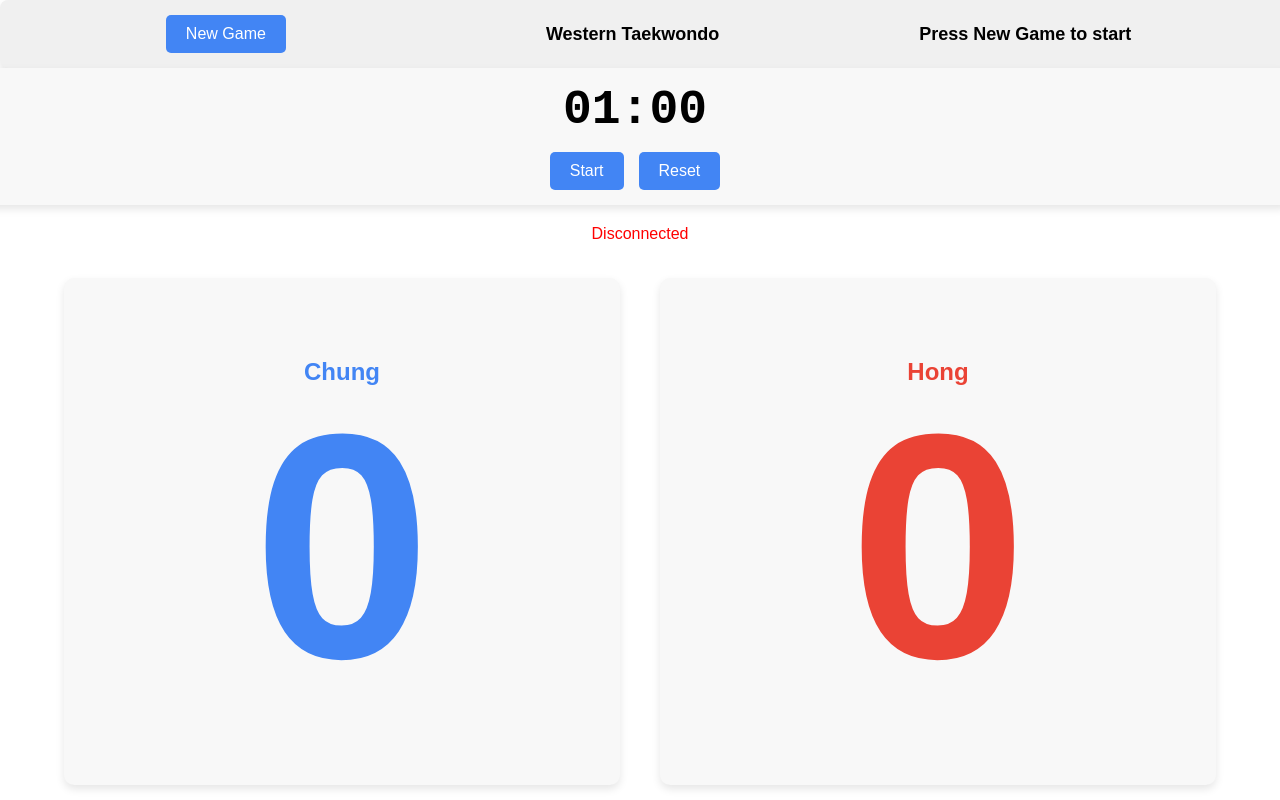
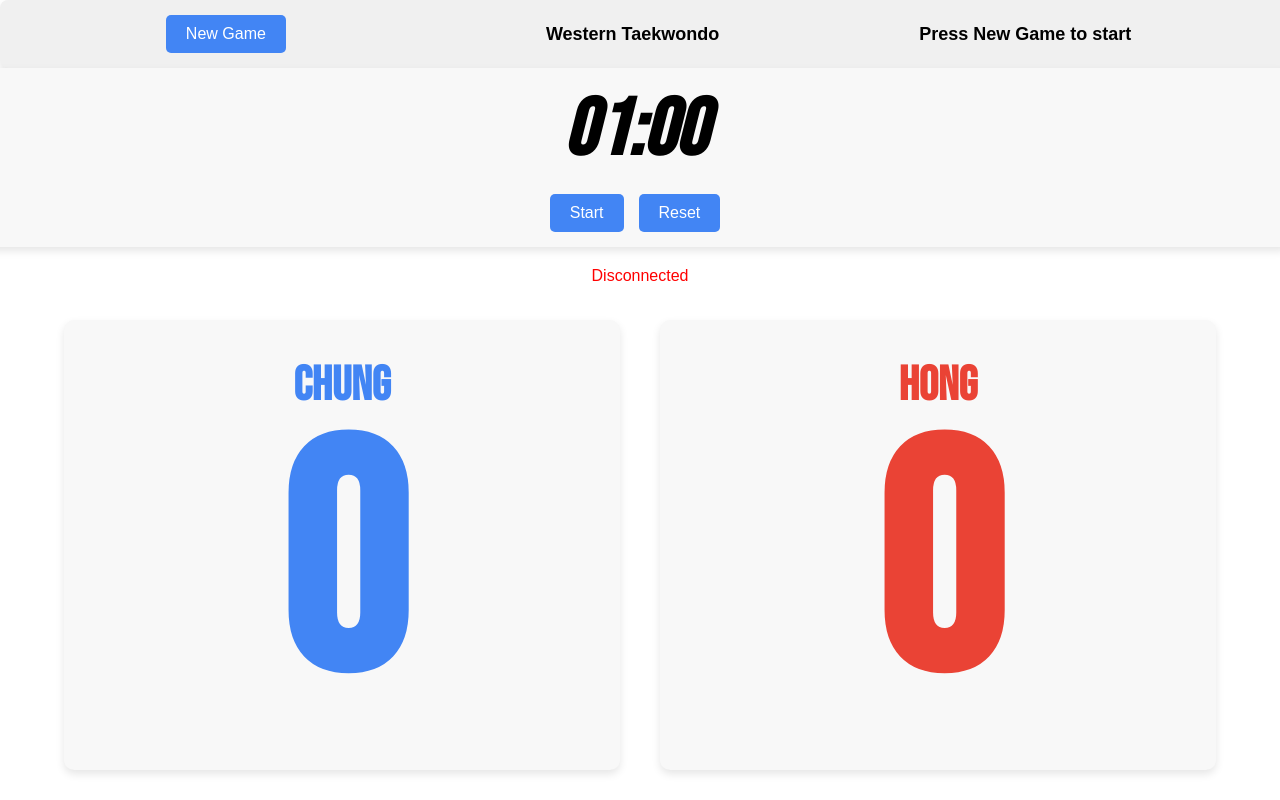
Before and after one commit to aang88/ScoreCounter, a plain HTML site: page display.html in a window 1280 px wide. Drawn offline with Linux system fonts and the light colour scheme.

Commit message:
nice font

```diff
--- a/display.html
+++ b/display.html
@@ -3,6 +3,9 @@
 <head>
     <title>Score Counter Display</title>
     <meta name="viewport" content="width=device-width, initial-scale=1.0">
+    <link rel="preconnect" href="https://fonts.googleapis.com">
+    <link rel="preconnect" href="https://fonts.gstatic.com" crossorigin>
+    <link href="https://fonts.googleapis.com/css2?family=Bebas+Neue&display=swap" rel="stylesheet">
 </head>
 <body>
     <style>
--- a/display.js
+++ b/display.js
@@ -84,10 +84,11 @@ document.addEventListener('DOMContentLoaded', function() {
         timerDisplay.id = 'timerDisplay';
         timerDisplay.className = 'timer-display';
         timerDisplay.textContent = '00:00';
-        timerDisplay.style.fontSize = '48px';
+        timerDisplay.style.fontFamily = 'Bebas Neue, sans-serif';
+        timerDisplay.style.fontSize = '80px';
         timerDisplay.style.fontWeight = 'bold';
+        timerDisplay.style.fontStyle = 'italic';
         timerDisplay.style.marginBottom = '15px';
-        timerDisplay.style.fontFamily = 'monospace';
 
         const timerControls = document.createElement('div');
         timerControls.className = 'timer-controls';
@@ -216,11 +217,14 @@ document.addEventListener('DOMContentLoaded', function() {
         counterBox.style.flexDirection = 'column';
         counterBox.style.justifyContent = 'center';
         counterBox.style.alignItems = 'center';
+        counterBox.style.fontFamily = 'Bebas Neue, sans-serif';
+        counterBox.style.fontStyle = '24px';
+        counterBox.style.marginBottom = '30px';
 
         const label = document.createElement('div');
         label.className = 'counter-label';
         label.textContent = counterNames[id];
-        label.style.fontSize = '24px';
+        label.style.fontSize = '48px';
         label.style.fontWeight = 'bold';
         label.style.color = id === 'Hong' ? '#ea4335' : '#4285f4';
 
```
